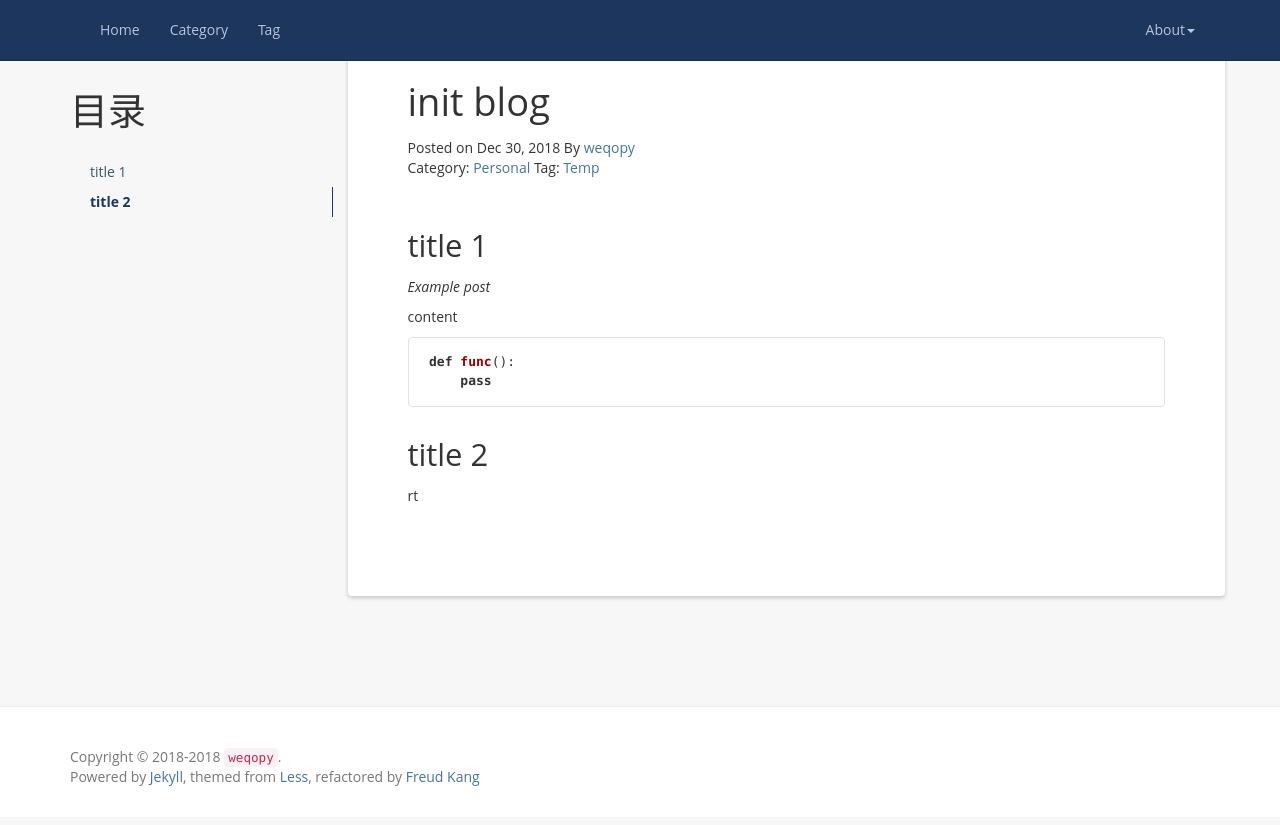
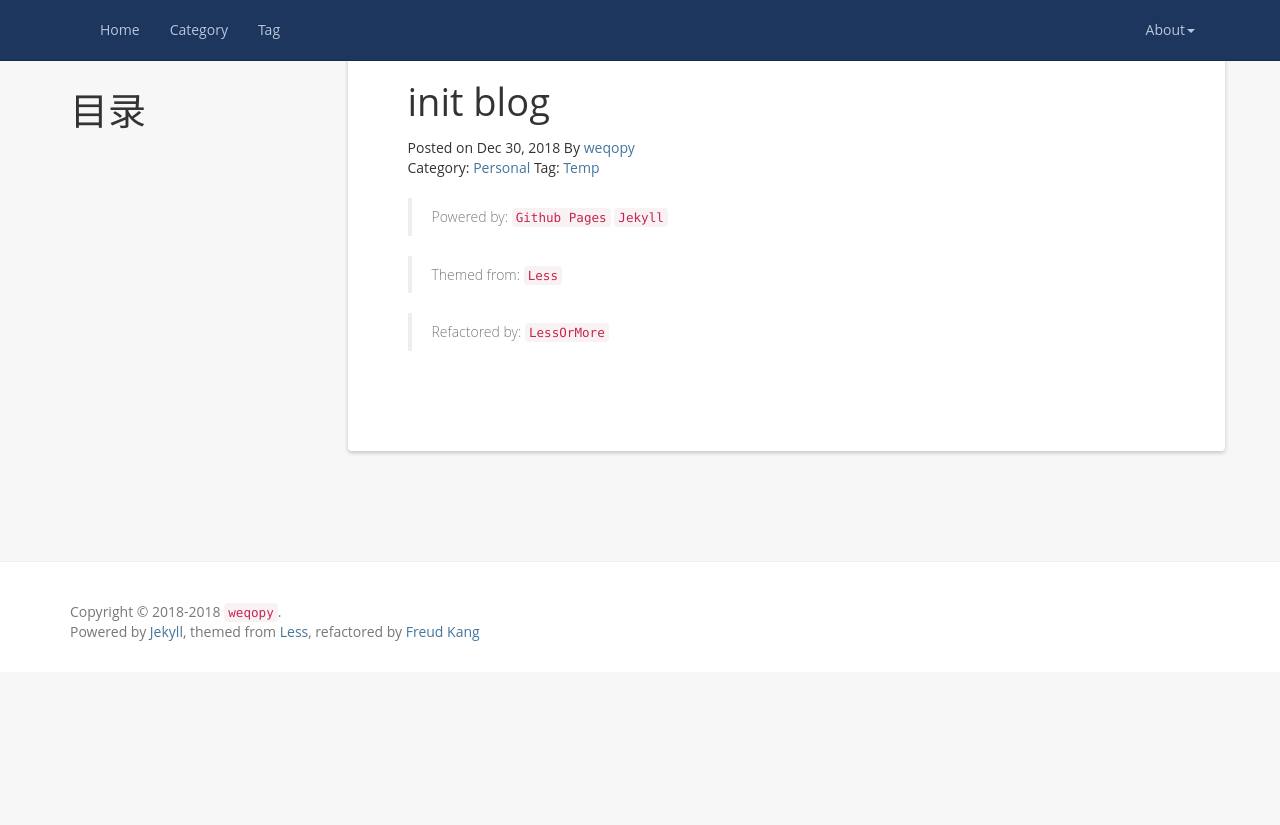
Before and after one commit to weqopy/weqopy.github.io, a Jekyll site: the page built from _posts/2018-12-30-init-blog.md, in a window 1280 px wide. Shown: the top 825 px of the page. Built offline with Jekyll 4.4.1, drawn with Linux system fonts in a browser that asks for light colours; nearby versions of some CDN libraries.

Commit message:
edit 2018-12-30-init-blog

````diff
--- a/_posts/2018-12-30-init-blog.md
+++ b/_posts/2018-12-30-init-blog.md
@@ -1,26 +1,17 @@
 ---
 layout: post
-title:  init blog
-date:   2018-12-30 14:00:00 +0800
+title: init blog
+date: 2018-12-30 14:00:00 +0800
 category: Personal
 tag: Temp
 ---
 
 * content
-{:toc}
+{: toc}
 
 
-## title 1
+> Powered by: [`Github Pages`](https: // pages.github.com / ) [`Jekyll`](https: // jekyllrb.com/)
 
-*Example post*
+> Themed from: [`Less`](http: // lesscss.cn / )
 
-content
-
-```python
-def func():
-    pass
-```
-
-## title 2
-
-rt
+> Refactored by: [`LessOrMore`](https://github.com/luoyan35714/LessOrMore)
````
